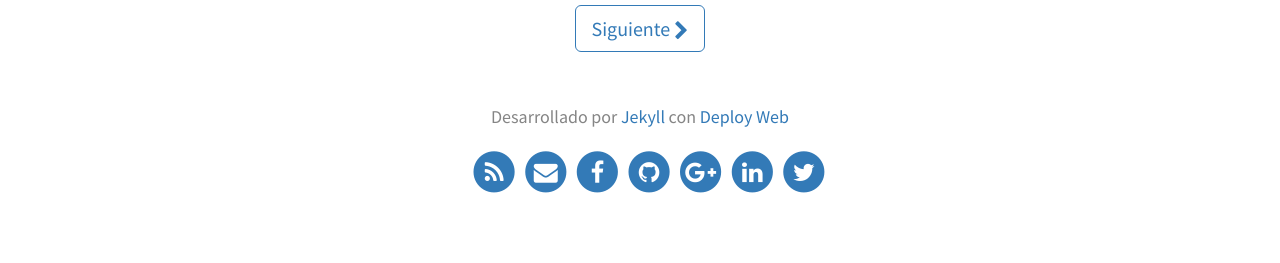
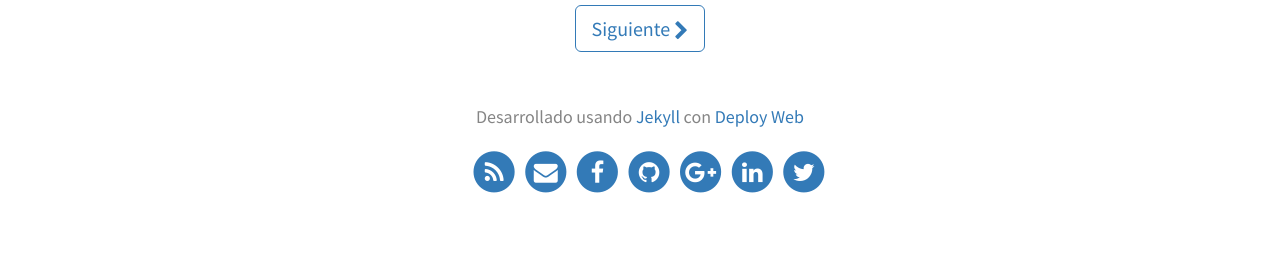
Before and after one commit to webdeploy/deployweb.github.io, a Jekyll site: the page built from index.html, in a window 1280 px wide. Shown: the part 2060-2323 px from the top of the page. Built offline with Jekyll 4.4.1, drawn with Linux system fonts in a browser that asks for light colours; the list of posts is cut into pages by our own code.

Commit message:
Actualizando blog

```diff
--- a/_config.yml
+++ b/_config.yml
@@ -18,7 +18,7 @@ theme_settings:
      <p>Cambiar el encabezado del texto en <code>_config.yml</code> <br> para actualizar.</p>
   header_text_feature_image: assets/img/pexels/triangular.jpeg
   footer_text: >
-   Desarrollado por <a href="https://jekyllrb.com/">Jekyll</a> con <a href="https://github.com/sylhare/Type-on-Strap">Deploy Web</a>
+   Desarrollado usando <a href="https://jekyllrb.com/">Jekyll</a> con <a href="https://webdeploy.github.io">Deploy Web</a>
 
   # Icons
   rss: true  # Make sure you created a feed.xml with feed.xml layout
```
